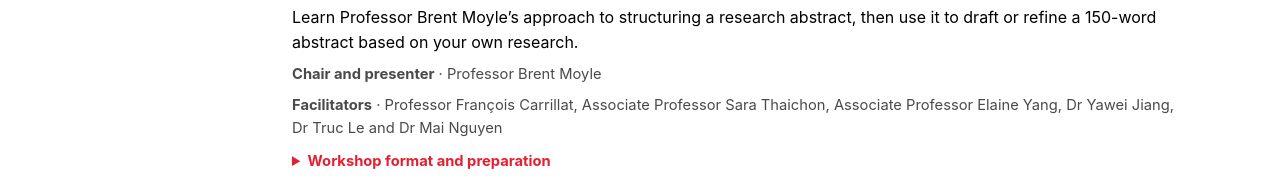
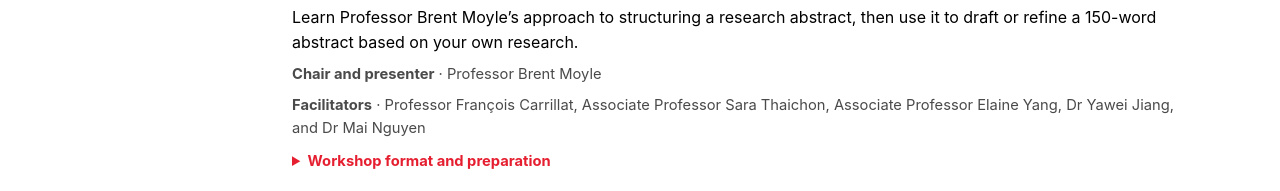
Before and after one commit to valeriosouza-neto/2026TMKSymposium, a plain HTML site: page index.html in a window 1280 px wide. Shown: the part 1056-1247 px from the top of the page. Drawn offline with Linux system fonts and the light colour scheme.

Commit message:
Update index.html
Removal of Dr Truc Le from the panel

```diff
--- a/index.html
+++ b/index.html
@@ -142,7 +142,7 @@
             <h3>Session 1 – From Potential to Publication: Mastering the Art of the Abstract</h3>
             <p>Learn Professor Brent Moyle’s approach to structuring a research abstract, then use it to draft or refine a 150-word abstract based on your own research.</p>
             <p class="team"><strong>Chair and presenter</strong> · Professor Brent Moyle</p>
-            <p class="team"><strong>Facilitators</strong> · Professor François Carrillat, Associate Professor Sara Thaichon, Associate Professor Elaine Yang, Dr Yawei Jiang, Dr Truc Le and Dr Mai Nguyen</p>
+            <p class="team"><strong>Facilitators</strong> · Professor François Carrillat, Associate Professor Sara Thaichon, Associate Professor Elaine Yang, Dr Yawei Jiang, and Dr Mai Nguyen</p>
             <details>
               <summary>Workshop format and preparation</summary>
               <ol>
```
